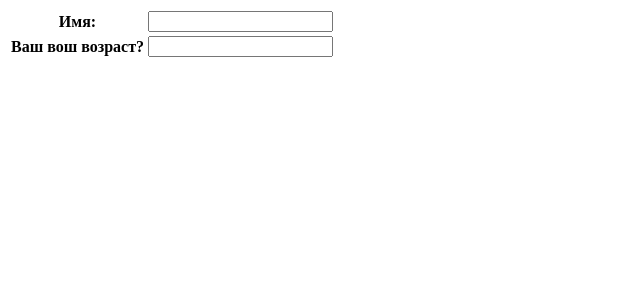
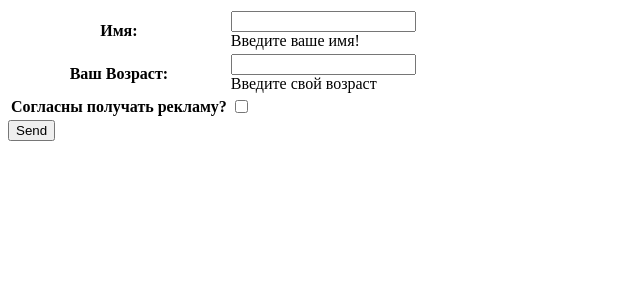
Before and after one commit to Aleks2317/Course_ThripProject, a Django app: page / in a window 1280 px wide. Shown: the top 300 px of the page, without its empty margins (0-640 px from the left). Run offline with Django 5.2, Linux system fonts and the light colour scheme.

Commit message:
add forms

```diff
--- a/crud/forms.py
+++ b/crud/forms.py
@@ -1,6 +1,19 @@
 from django import forms
 
 
+# class UserForm(forms.Form):
+#     name = forms.CharField(label='Имя',
+#                            initial='undefined',
+#                            help_text='Введите свое имя',
+#                            )
+#     age = forms.IntegerField(label='Ваш вош возраст?',
+#                              initial=18,
+#                              help_text='Введите свой возраст',
+#                              )
+#     filed_order = ['age', 'name']  # меняем порядок следования полей
+
+
 class UserForm(forms.Form):
-    name = forms.CharField(label='Имя')
-    age = forms.IntegerField(label='Ваш вош возраст?')
+    name = forms.CharField(label='Имя', help_text='Введите ваше имя!', min_length=2, max_length=10)
+    age = forms.IntegerField(label='Ваш Возраст', help_text='Введите свой возраст')
+    reklama = forms.BooleanField(label='Согласны получать рекламу?', required=False)
--- a/crud/views.py
+++ b/crud/views.py
@@ -1,7 +1,22 @@
 from django.shortcuts import render
+from django.http import HttpResponse
 from crud.forms import UserForm
 
 
+# def index(request):
+#     if request.method == 'POST':
+#         name = request.POST.get('name')  # получить значение поля Имя
+#         age = request.POST.get('age')  # получить значение поля Возраст
+#         return HttpResponse(f'<h2>Привет, {name}, твой возраст {age}</h2>')
+#     userform = UserForm()
+#     return render(request, 'index.html', {'form': userform})
+
 def index(request):
+    if request.method == 'POST':
+        userform = UserForm(request.POST)
+        if userform.is_valid:
+            name = userform.cleaned_data['name']  # получить очищенные данные, через объект cleaned_data
+            return HttpResponse(f'<h2>Hello, {name}</h2>')
+        return HttpResponse(f'Invalid date')
     userform = UserForm()
     return render(request, 'index.html', {'form': userform})
--- a/templates/index.html
+++ b/templates/index.html
@@ -5,8 +5,12 @@
     <title>Учу Django</title>
 </head>
 <body>
+    <form method="POST" novalidate>
+        {% csrf_token %}
     <table>
         {{ form.as_table }}
     </table>
+    <input type="submit" value="Send" >
+</form>
 </body>
 </html>
```
